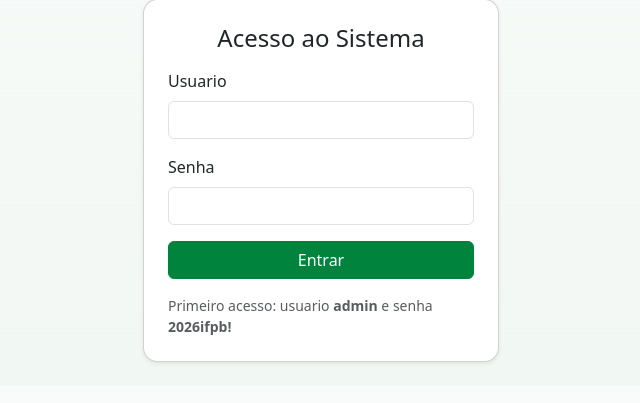
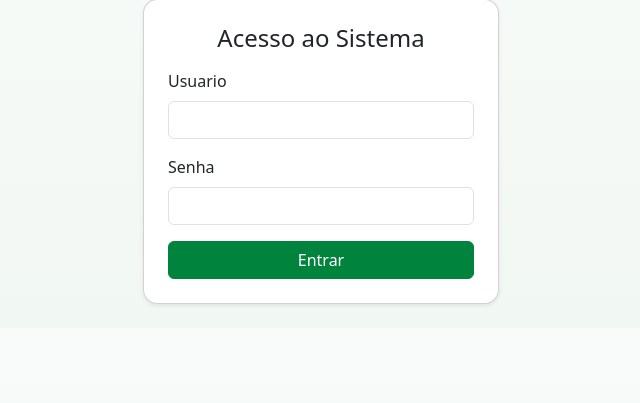
Before and after one commit to lightdi/pedagogico, a Flask app: page /login in a window 1280 px wide. Shown: the part 133-536 px from the top of the page, without its empty margins (319-959 px from the left). Run offline with Flask 3, Linux system fonts and the light colour scheme; some libraries are stand-ins or nearby versions.

Commit message:
Versão  docker-compopse alterar senha

```diff
--- a/templates/login.html
+++ b/templates/login.html
@@ -17,9 +17,6 @@
                     </div>
                     <button type="submit" class="btn btn-primary w-100">Entrar</button>
                 </form>
-                <p class="small text-muted mt-3 mb-0">
-                    Primeiro acesso: usuario <strong>admin</strong> e senha <strong>2026ifpb!</strong>
-                </p>
             </div>
         </div>
     </div>
```
